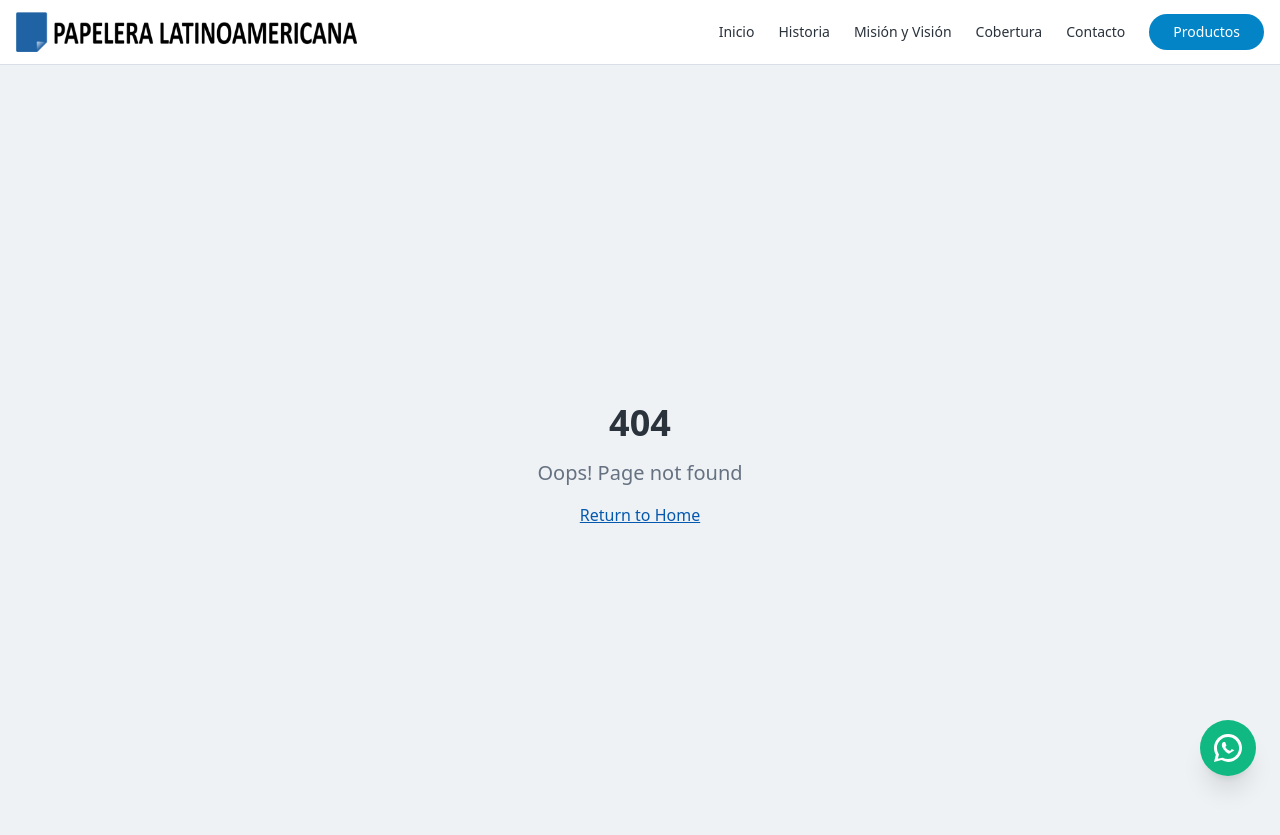
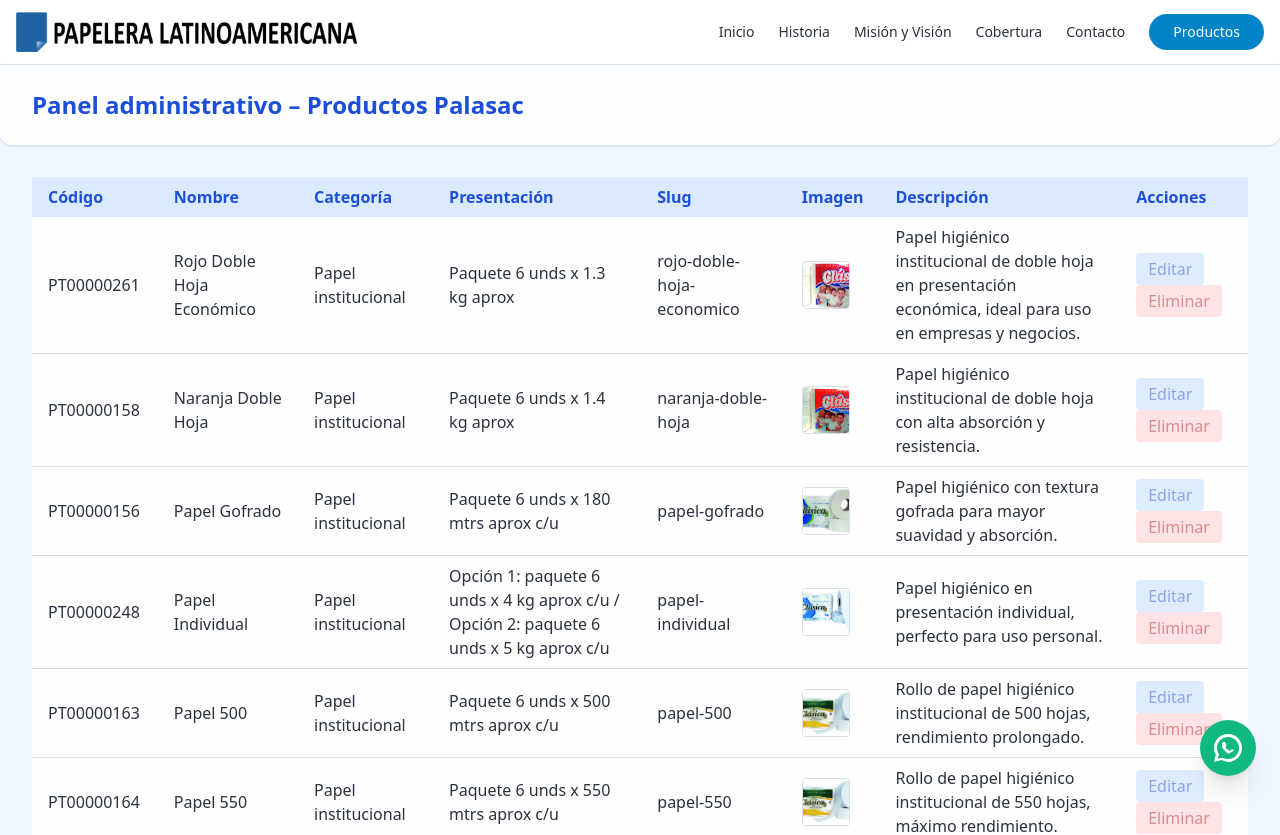
Before and after one commit to Elaris-Digital-Solutions/Papelera-Latinoamericana, a React (Vite) app: page /admin/panel in a window 1280 px wide. Shown: the top 835 px of the page. Built offline with nearby package versions, Linux system fonts and the light colour scheme; the HTML template or start-up script is replaced by a standard one.

Commit message:
Add admin login and panel pages
Introduces AdminLogin and AdminPanel components with corresponding routes in App.tsx. AdminLogin provides a basic login form, while AdminPanel displays a table of products for administrative management.

```diff
--- a/src/App.tsx
+++ b/src/App.tsx
@@ -13,6 +13,8 @@ import Productos from "./pages/Productos";
 import ProductoDetalle from "./pages/ProductoDetalle";
 import Contacto from "./pages/Contacto";
 import NotFound from "./pages/NotFound";
+import AdminLogin from "./pages/AdminLogin";
+import AdminPanel from "./pages/AdminPanel";
 
 const queryClient = new QueryClient();
 
@@ -42,6 +44,9 @@ const App = () => (
             <Route path="/productos" element={<Productos />} />
             <Route path="/productos/:slug" element={<ProductoDetalle />} />
             <Route path="/contacto" element={<Contacto />} />
+            {/* Rutas administrativas */}
+            <Route path="/admin" element={<AdminLogin />} />
+            <Route path="/admin/panel" element={<AdminPanel />} />
             {/* ADD ALL CUSTOM ROUTES ABOVE THE CATCH-ALL "*" ROUTE */}
             <Route path="*" element={<NotFound />} />
           </Routes>
--- /dev/null
+++ b/src/pages/AdminLogin.tsx
@@ -0,0 +1,64 @@
+import React, { useState } from "react";
+import { useNavigate } from "react-router-dom";
+
+export default function AdminLogin() {
+  const navigate = useNavigate();
+  const [email, setEmail] = useState("");
+  const [password, setPassword] = useState("");
+
+  const handleSubmit = (e: React.FormEvent) => {
+    e.preventDefault();
+    navigate("/admin/panel");
+  };
+
+  return (
+    <div
+      className="relative min-h-screen flex items-center justify-center bg-cover bg-center"
+      style={{ backgroundImage: "url('/assets/Imagen_hero.png')" }}
+    >
+      {/* Overlay gradiente azul como en el hero */}
+      <div className="absolute inset-0 bg-gradient-to-r from-slate-950/70 via-slate-900/60 to-sky-900/50 z-10" />
+      <div className="relative z-20">
+        <div className="bg-white rounded-xl shadow-lg p-8 w-full max-w-md">
+          <h1 className="text-2xl font-bold text-blue-700 mb-6 text-center">
+            Panel Administrativo Palasac
+          </h1>
+          <form onSubmit={handleSubmit} className="space-y-5">
+            <div>
+              <label className="block text-sm font-medium text-blue-700 mb-1">
+                Correo electrónico
+              </label>
+              <input
+                type="email"
+                required
+                value={email}
+                onChange={e => setEmail(e.target.value)}
+                className="w-full px-3 py-2 border border-blue-300 rounded focus:outline-none focus:ring-2 focus:ring-blue-400"
+                placeholder="tu@email.com"
+              />
+            </div>
+            <div>
+              <label className="block text-sm font-medium text-blue-700 mb-1">
+                Contraseña
+              </label>
+              <input
+                type="password"
+                required
+                value={password}
+                onChange={e => setPassword(e.target.value)}
+                className="w-full px-3 py-2 border border-blue-300 rounded focus:outline-none focus:ring-2 focus:ring-blue-400"
+                placeholder="••••••••"
+              />
+            </div>
+            <button
+              type="submit"
+              className="w-full bg-blue-700 text-white font-semibold py-2 rounded hover:bg-blue-800 transition"
+            >
+              Iniciar sesión
+            </button>
+          </form>
+        </div>
+      </div>
+    </div>
+  );
+}
--- /dev/null
+++ b/src/pages/AdminPanel.tsx
@@ -0,0 +1,70 @@
+import React from "react";
+import { products } from "../data/products";
+
+export default function AdminPanel() {
+  return (
+    <div className="min-h-screen bg-blue-50">
+      <header className="bg-white/90 shadow py-6 px-8 mb-8 rounded-b-xl">
+        <h2 className="text-2xl font-bold text-blue-700">
+          Panel administrativo – Productos Palasac
+        </h2>
+      </header>
+      <main className="px-8 pb-12">
+        <div className="overflow-x-auto">
+          <table className="min-w-full bg-white/95 rounded-xl shadow">
+            <thead>
+              <tr className="bg-blue-100 text-blue-700">
+                <th className="px-4 py-2 text-left font-semibold">Código</th>
+                <th className="px-4 py-2 text-left font-semibold">Nombre</th>
+                <th className="px-4 py-2 text-left font-semibold">Categoría</th>
+                <th className="px-4 py-2 text-left font-semibold">Presentación</th>
+                <th className="px-4 py-2 text-left font-semibold">Slug</th>
+                <th className="px-4 py-2 text-left font-semibold">Imagen</th>
+                <th className="px-4 py-2 text-left font-semibold">Descripción</th>
+                <th className="px-4 py-2 text-left font-semibold">Acciones</th>
+              </tr>
+            </thead>
+            <tbody>
+              {products.map((prod, idx) => (
+                <tr key={prod.code || prod.slug || idx} className="border-b last:border-none">
+                  <td className="px-4 py-2">{prod.code || "-"}</td>
+                  <td className="px-4 py-2">{prod.name}</td>
+                  <td className="px-4 py-2">{prod.category}</td>
+                  <td className="px-4 py-2">{prod.presentation || "-"}</td>
+                  <td className="px-4 py-2">{prod.slug}</td>
+                  <td className="px-4 py-2">
+                    {prod.image ? (
+                      <img
+                        src={prod.image}
+                        alt={prod.name}
+                        className="w-12 h-12 object-cover rounded border"
+                      />
+                    ) : (
+                      <span className="text-gray-400">Sin imagen</span>
+                    )}
+                  </td>
+                  <td className="px-4 py-2">{prod.description}</td>
+                  <td className="px-4 py-2">
+                    {/* Placeholder para acciones futuras */}
+                    <button
+                      className="bg-blue-200 text-blue-700 px-3 py-1 rounded mr-2 opacity-50 cursor-not-allowed"
+                      disabled
+                    >
+                      Editar
+                    </button>
+                    <button
+                      className="bg-red-200 text-red-700 px-3 py-1 rounded opacity-50 cursor-not-allowed"
+                      disabled
+                    >
+                      Eliminar
+                    </button>
+                  </td>
+                </tr>
+              ))}
+            </tbody>
+          </table>
+        </div>
+      </main>
+    </div>
+  );
+}
```
